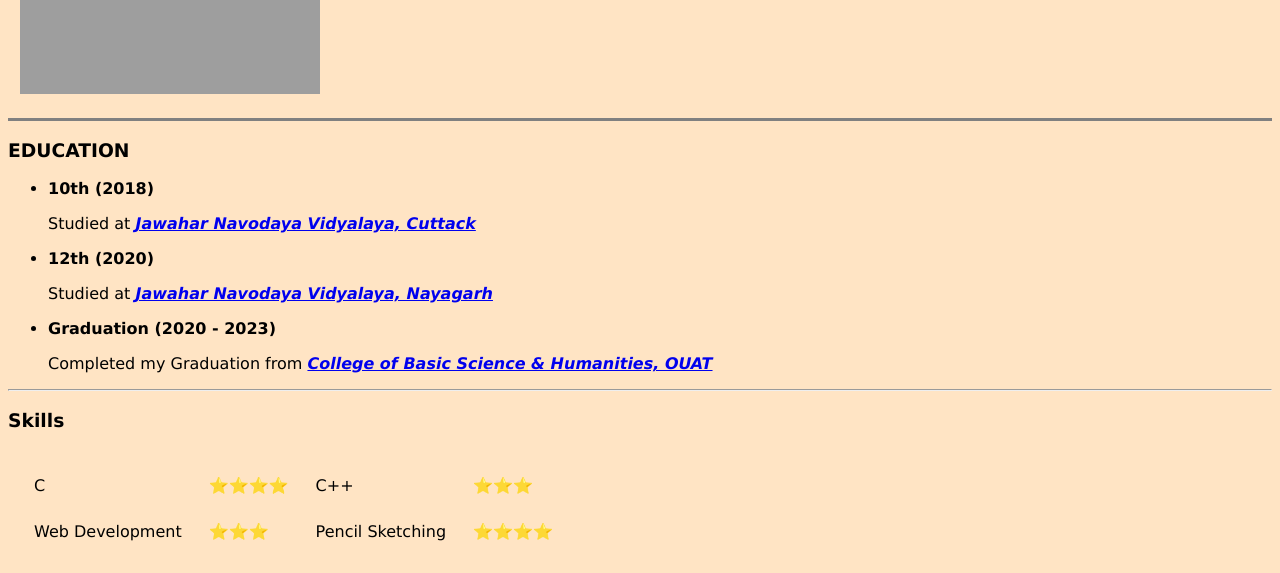
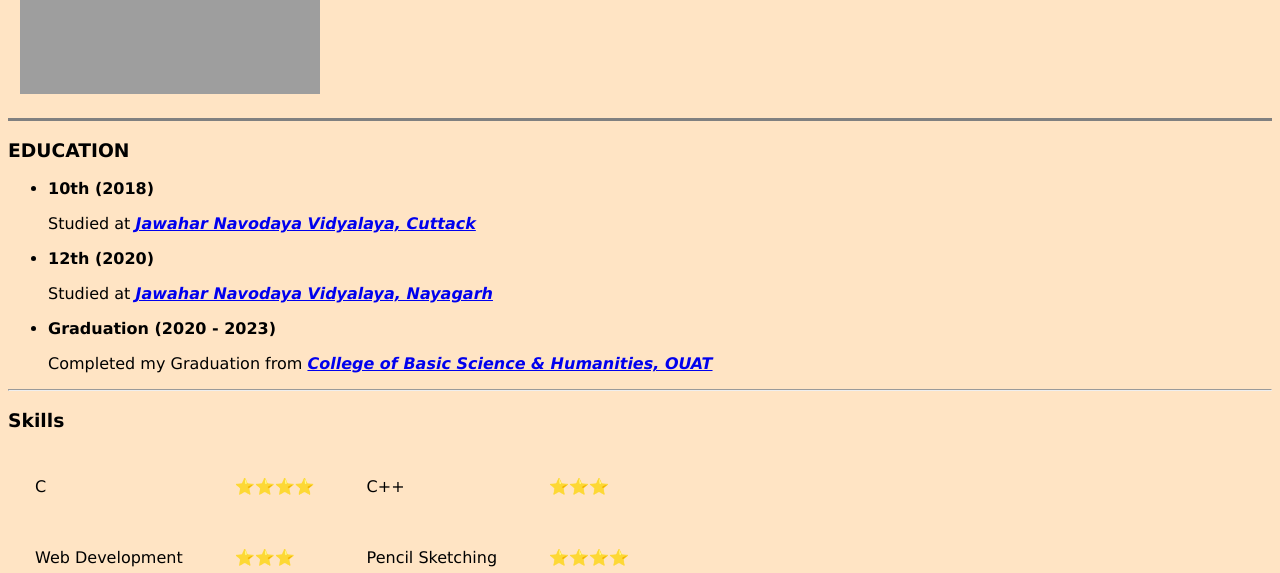
Before and after one commit to ashutoshnayak07/CV, a plain HTML site: page index.html in a window 1280 px wide. Shown: the part 226-799 px from the top of the page. Drawn offline with Linux system fonts and the light colour scheme; grey boxes are pictures that could not be loaded.

Commit message:
Add files via upload

```diff
--- a/index.html
+++ b/index.html
@@ -28,7 +28,7 @@
     </ul>
     <hr>
     <h3>Skills</h3>
-    <table cellspacing="25">
+    <table cellpadding="25">
       <tr>
         <td>C</td><td>⭐⭐⭐⭐</td>
         <td>C++</td><td>⭐⭐⭐</td>
```
